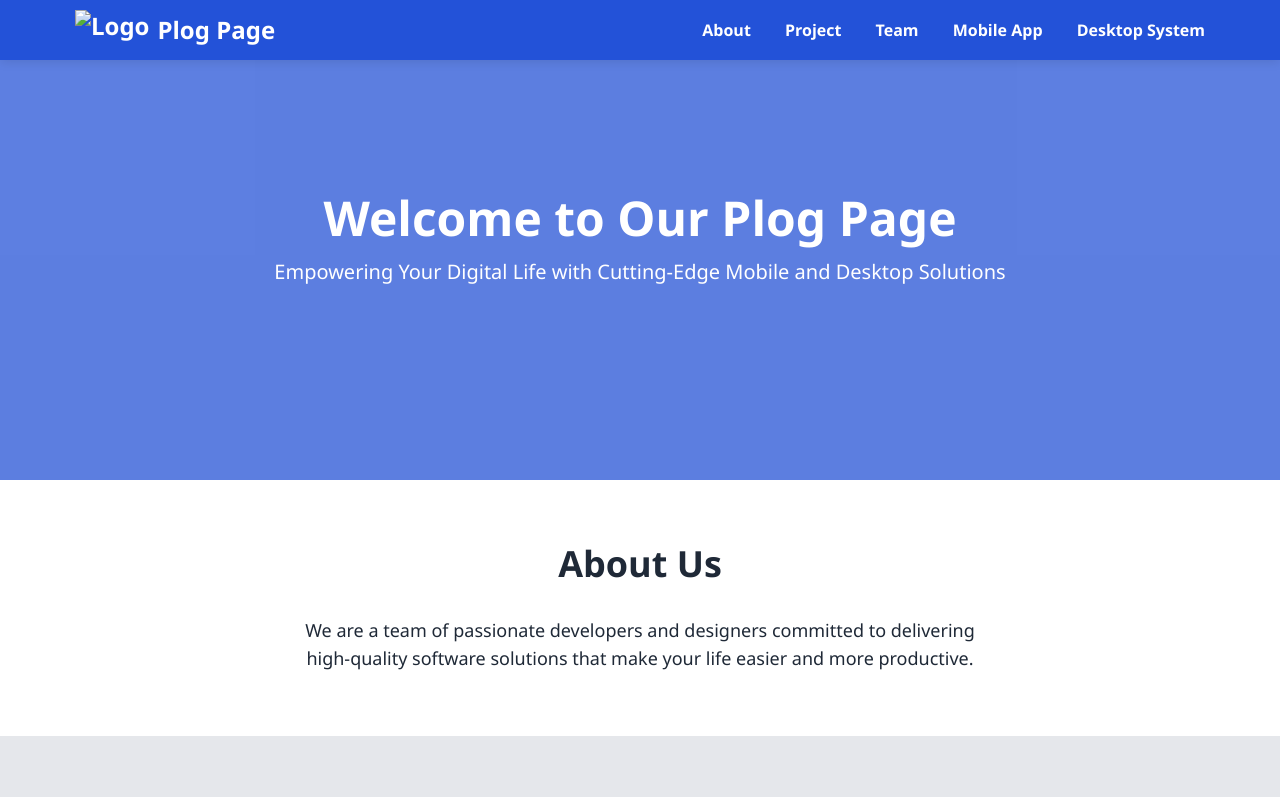
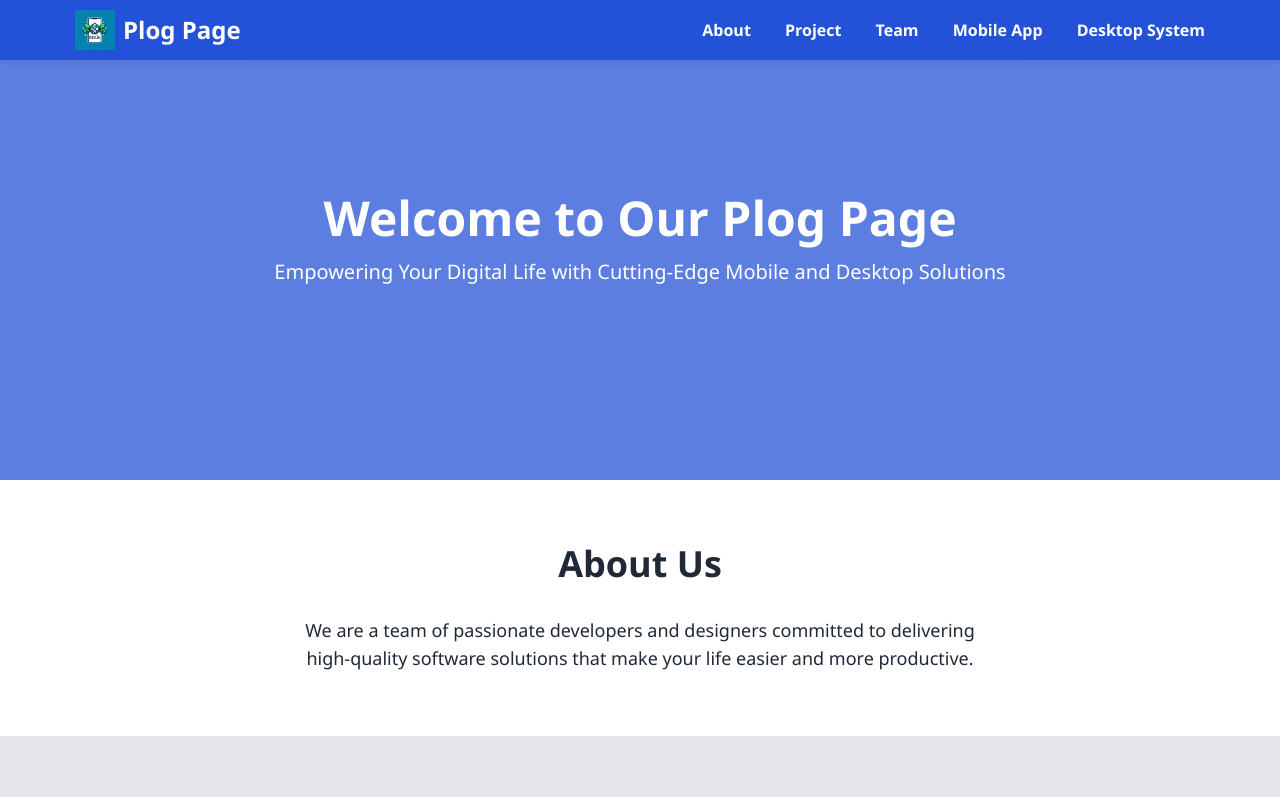
Before and after one commit to agomaa1212002/agomaa1212002.github.io, a plain HTML site: page index.html in a window 1280 px wide. Shown: the top 797 px of the page. Drawn offline with nearby package versions, Linux system fonts and the light colour scheme.

Commit message:
Update index.html

```diff
--- a/index.html
+++ b/index.html
@@ -216,7 +216,7 @@
         <div class="container flex justify-between items-center">
             <div class="logo">
                 <a href="#" class="text-2xl font-bold flex items-center">
-                    <img src="logo.webp" alt="Logo" class="mr-2" style="height: 40px;">
+                    <img src="logo.png" alt="Logo" class="mr-2" style="height: 40px;">
                     Plog Page
                 </a>
             </div>
```
